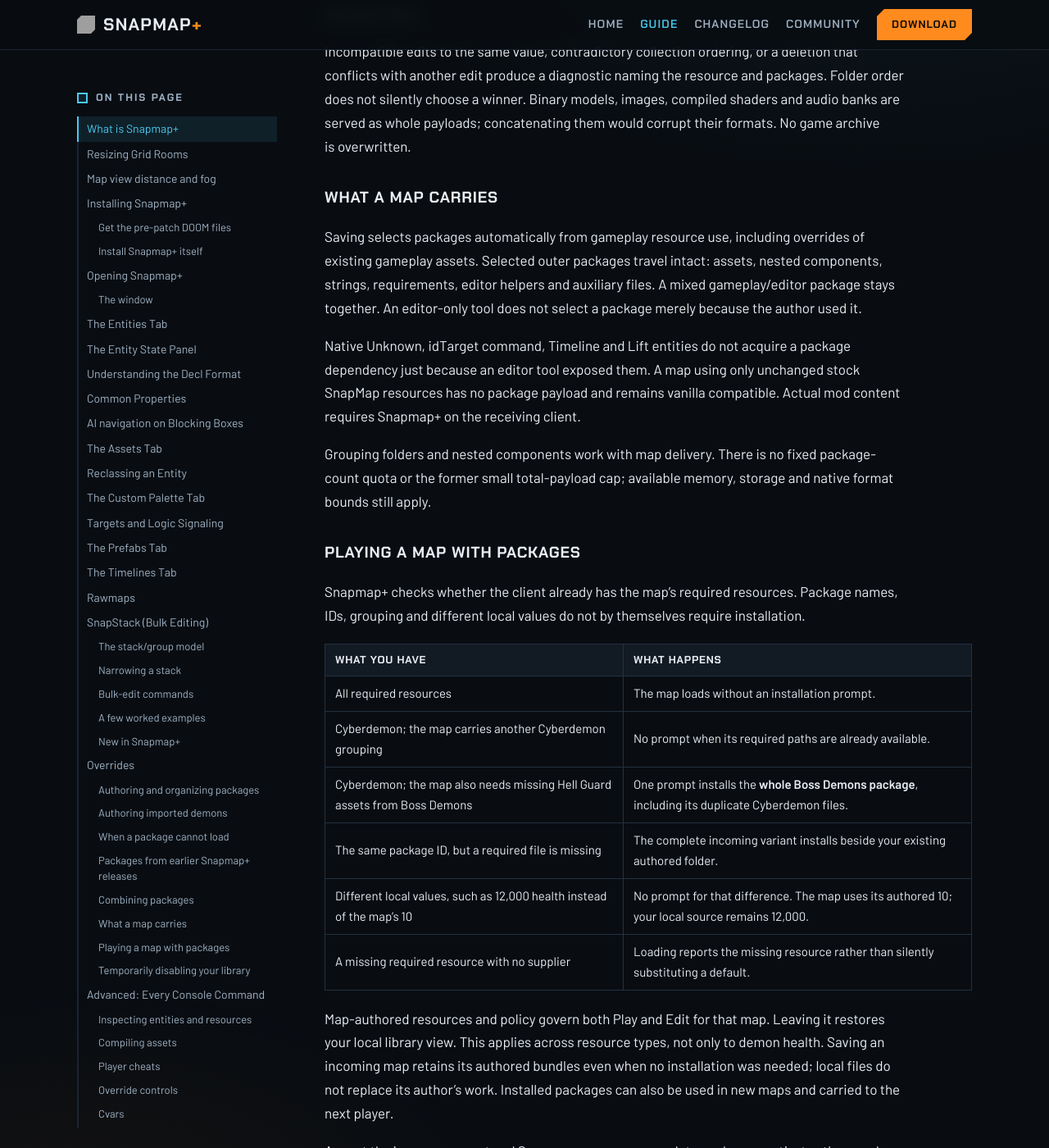
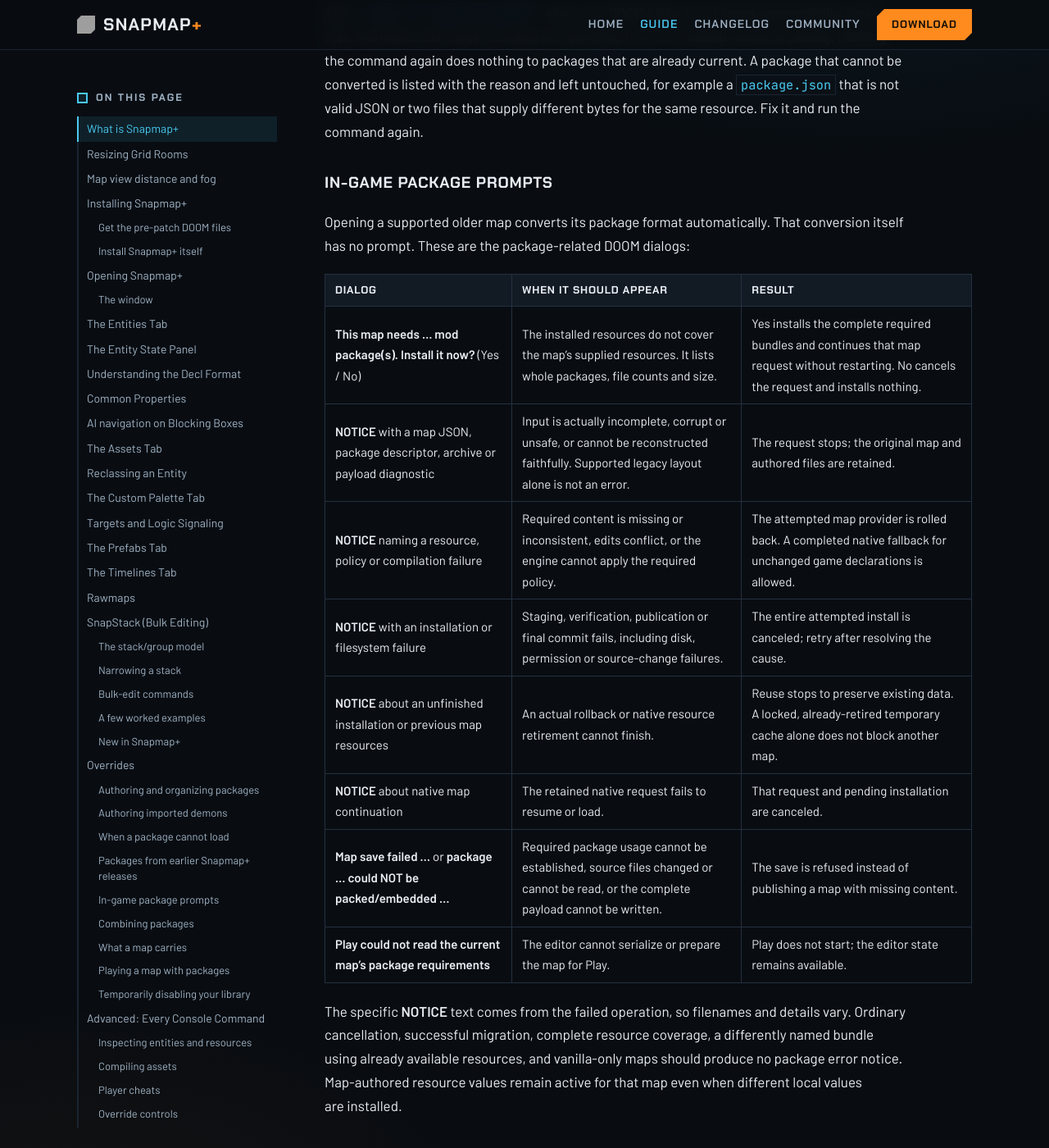
Before and after one commit to doom-snapmap/snapmap-web, a Jekyll site: the page built from site/snapmap-plus-guide.md, in a window 1280 px wide and 1400 px high, scrolled down 34306 px. Shown: the whole window at 82% size. Built offline with Jekyll 4.4.1, drawn with Linux system fonts in a browser that asks for light colours; some of the changed text lies outside the part shown; grey boxes are pictures that could not be loaded.

```diff
--- a/site/snapmap-plus-guide.md
+++ b/site/snapmap-plus-guide.md
@@ -946,6 +946,15 @@
 
 ### Packages from earlier Snapmap+ releases
 
+Maps carrying packages from the older format convert automatically when opened.
+You do not need to enter the map first or export a rawmap. The original saved map
+is left intact; conversion prepares the package content for that load. Installation
+still asks for consent only when resources are missing, and installs complete
+converted packages. Saving the map carries the current package format forward.
+
+Onboarding also imports the original SnapHak profile's loose `overrides/generated/`
+tree and converts it using the same rules as older Snapmap+ packages.
+
 Earlier releases used a different layout: `decls/`, `images/` and `shaders/` folders instead of
 `assets/`, separate `resources/`, `requirements/`, `strings/` and `hud/` files, a `package.json`
 without an `id`, loose files directly under `overrides`, and `shader_includes`. Installing or
@@ -955,9 +964,14 @@
 boundaries, moves resources to their engine paths below `assets/`, and folds requirements, strings
 and weapon HUD settings into `package.json`. Manifest entries become the installed game resources
 they named, except resources SnapMap already ships unchanged. Loose files become a
-`legacy-overrides` package. Disabled or unused files, such as `.backup` copies, stay in the package
+`my-overrides` package. Disabled or unused files, such as `.backup` copies, stay in the package
 outside `assets/` and never become active. Declaration contents are never edited, even when they
 contain a mistake.
+
+Fresh installations create `my-overrides/package.json` and an empty
+`my-overrides/assets/` directory. Loose legacy content uses that same package
+name. If a package already occupies it, migration uses the next free suffix
+(`my-overrides-2`, and so on) without overwriting your existing files.
 
 The originals are moved, byte for byte, to
 `%LOCALAPPDATA%\snapmap-plus\override-backups\migration-...\original`. Nothing there is loaded
@@ -976,6 +990,28 @@
 command again does nothing to packages that are already current. A package that cannot be converted
 is listed with the reason and left untouched, for example a `package.json` that is not valid JSON or
 two files that supply different bytes for the same resource. Fix it and run the command again.
+
+### In-game package prompts
+
+Opening a supported older map converts its package format automatically. That
+conversion itself has no prompt. These are the package-related DOOM dialogs:
+
+| Dialog | When it should appear | Result |
+| --- | --- | --- |
+| **This map needs ... mod package(s). Install it now?** (Yes / No) | The installed resources do not cover the map's supplied resources. It lists whole packages, file counts and size. | Yes installs the complete required bundles and continues that map request without restarting. No cancels the request and installs nothing. |
+| **NOTICE** with a map JSON, package descriptor, archive or payload diagnostic | Input is actually incomplete, corrupt or unsafe, or cannot be reconstructed faithfully. Supported legacy layout alone is not an error. | The request stops; the original map and authored files are retained. |
+| **NOTICE** naming a resource, policy or compilation failure | Required content is missing or inconsistent, edits conflict, or the engine cannot apply the required policy. | The attempted map provider is rolled back. A completed native fallback for unchanged game declarations is allowed. |
+| **NOTICE** with an installation or filesystem failure | Staging, verification, publication or final commit fails, including disk, permission or source-change failures. | The entire attempted install is canceled; retry after resolving the cause. |
+| **NOTICE** about an unfinished installation or previous map resources | An actual rollback or native resource retirement cannot finish. | Reuse stops to preserve existing data. A locked, already-retired temporary cache alone does not block another map. |
+| **NOTICE** about native map continuation | The retained native request fails to resume or load. | That request and pending installation are canceled. |
+| **Map save failed ...** or **package ... could NOT be packed/embedded ...** | Required package usage cannot be established, source files changed or cannot be read, or the complete payload cannot be written. | The save is refused instead of publishing a map with missing content. |
+| **Play could not read the current map's package requirements** | The editor cannot serialize or prepare the map for Play. | Play does not start; the editor state remains available. |
+
+The specific **NOTICE** text comes from the failed operation, so filenames and
+details vary. Ordinary cancellation, successful migration, complete resource
+coverage, a differently named bundle using already available resources, and
+vanilla-only maps should produce no package error notice. Map-authored resource
+values remain active for that map even when different local values are installed.
 
 ### Combining packages
 
```
